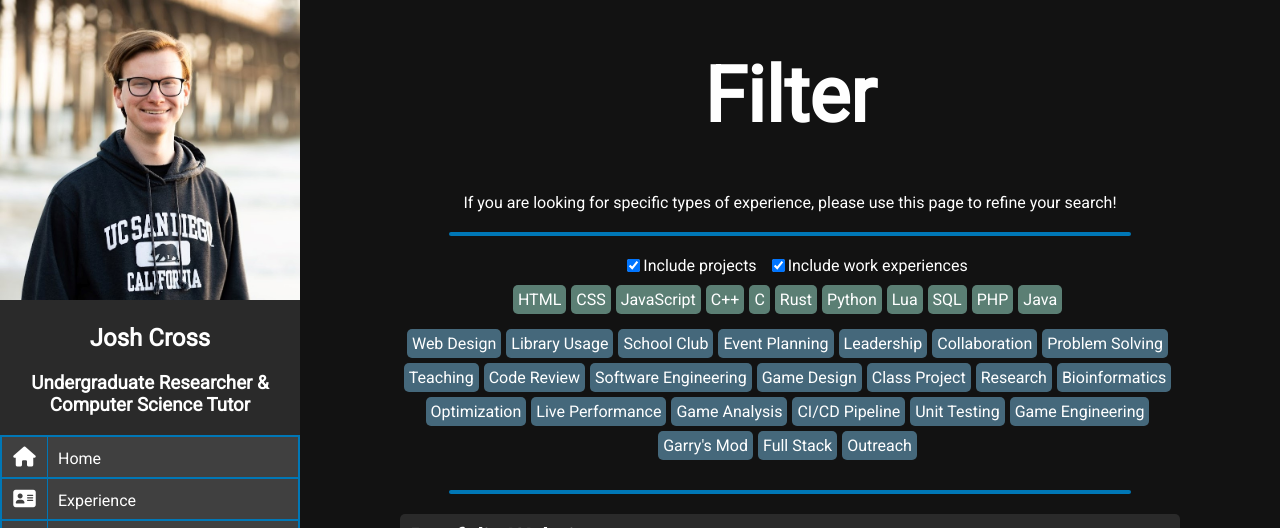
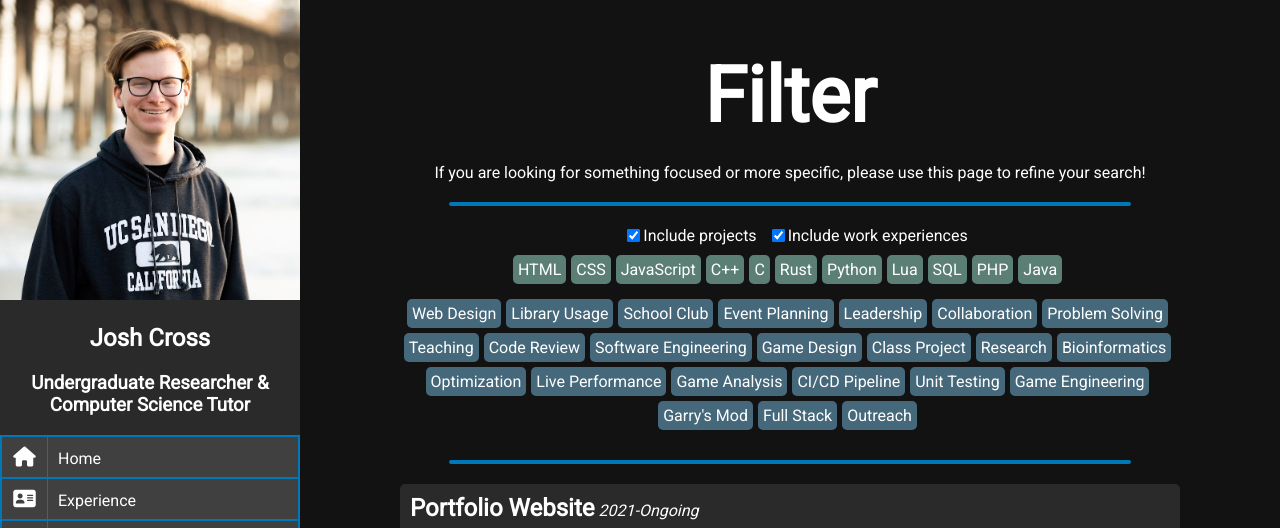
Before and after one commit to TheCrossBoy/Portfolio, a plain HTML site: page filter/index.html in a window 1280 px wide. Shown: the top 528 px of the page. Drawn offline with nearby package versions, Linux system fonts and the light colour scheme.

Commit message:
Adjust wording and positioning of filter page's description

```diff
--- a/filter/index.html
+++ b/filter/index.html
@@ -41,7 +41,7 @@
 		</div>
 		<div id="body">
 			<h1>Filter</h1>
-			<p>If you are looking for specific types of experience, please use this page to refine your search!</p>
+			<p id="filter-description">If you are looking for something focused or more specific, please use this page to refine your search!</p>
 			<hr class="divider">
 			<div id="filters">
 				<div id="checkboxes">
--- a/main.css
+++ b/main.css
@@ -285,6 +285,10 @@ body {
 	justify-content: center;
 }
 
+#filter-description {
+	margin-top: -30px;
+}
+
 #checkboxes {
 	display: flex;
 	flex-direction: row;
```
